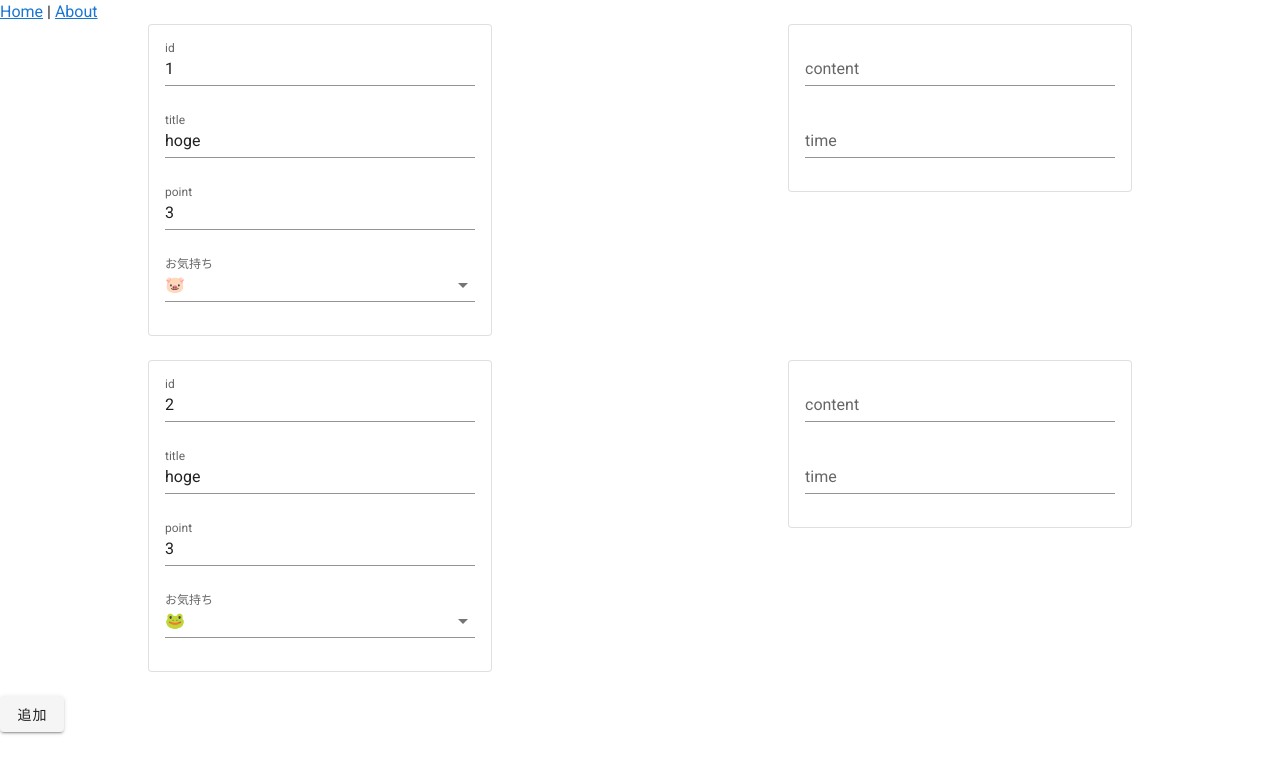
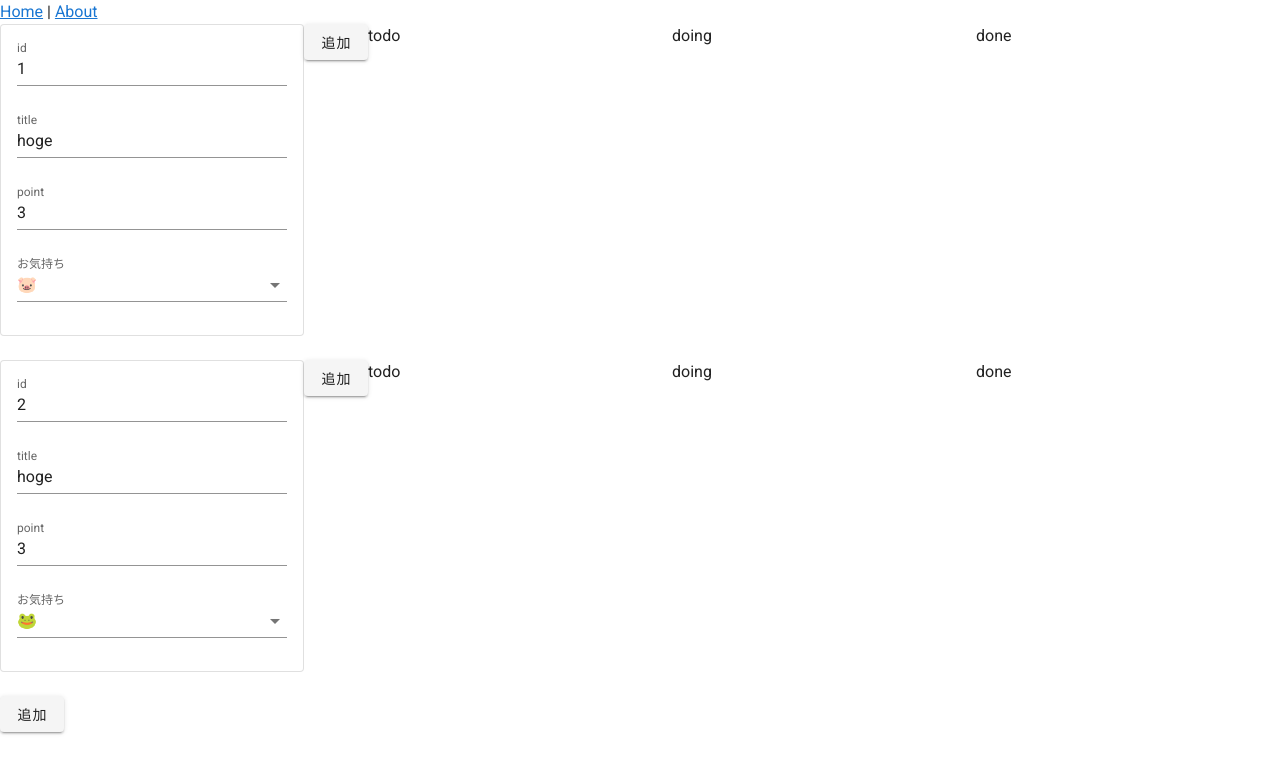
Before and after one commit to SekiIkuko/scrum_board, a Vue app: page / in a window 1280 px wide. Shown: the top 774 px of the page. Built offline with nearby package versions, Linux system fonts and the light colour scheme.

Commit message:
taskが追加できるようにした

```diff
--- a/src/components/task-sticky-note.vue
+++ b/src/components/task-sticky-note.vue
@@ -9,13 +9,25 @@
         <v-text-field
           label="content"
           placeholder="Placeholder"
+          v-model="task.content"
         ></v-text-field>
 
         <v-text-field
           label="time"
           placeholder="Placeholder"
+          v-model="task.time"
         ></v-text-field>
       </v-list-item-content>
     </v-list-item>
   </v-card>
 </template>
+<script>
+export default {
+  props: {
+    task: {
+      type: Object,
+      required: true
+    }
+  }
+}
+</script>
--- a/src/views/Home.vue
+++ b/src/views/Home.vue
@@ -11,9 +11,46 @@
           :tubu="story"
         />
       </v-col>
+      <v-btn
+       @click="addTaskStickyNote(story.id)"
+     >
+     追加
+     </v-btn>
       <v-col>
-        <task-sticky-note
-        />
+        todo
+        <v-col>
+          <v-row
+            v-for="task in story.tasks"
+            :key="task.id">
+            <task-sticky-note
+              :task="task"
+            />
+          </v-row>
+        </v-col>
+      </v-col>
+      <v-col>
+        doing
+        <v-col>
+          <v-row
+            v-for="task in story.tasks"
+            :key="task.id">
+            <task-sticky-note
+              :task="task"
+            />
+          </v-row>
+        </v-col>
+      </v-col>
+      <v-col>
+        done
+        <v-col>
+          <v-row
+            v-for="task in story.tasks"
+            :key="task.id">
+            <task-sticky-note
+              :task="task"
+            />
+          </v-row>
+        </v-col>
       </v-col>
     </v-row>
      <v-btn
@@ -36,12 +73,18 @@ export default {
   },
   data() {
     return {
-      stories: [{id: 1, title: "hoge", point: 3, feel: '🐷'},{id: 2, title: "hoge", point: 3, feel: '🐸'}]
+      stories: [{id: 1, title: "hoge", point: 3, feel: '🐷', tasks: []},{id: 2, title: "hoge", point: 3, feel: '🐸', tasks: []}]
     }
   },
   methods: {
     addStoryStickyNote() {
-      this.stories.push({id: null, title: null, point: null, feel: null})
+      this.stories.push({id: null, title: null, point: null, feel: null, tasks: []})
+    },
+    addTaskStickyNote(target) {
+      let task_list = this.stories.find((list) => {
+        return (list.id == target)
+      })
+      task_list.tasks.push({content: null, time: null})
     }
   }
 }
```
